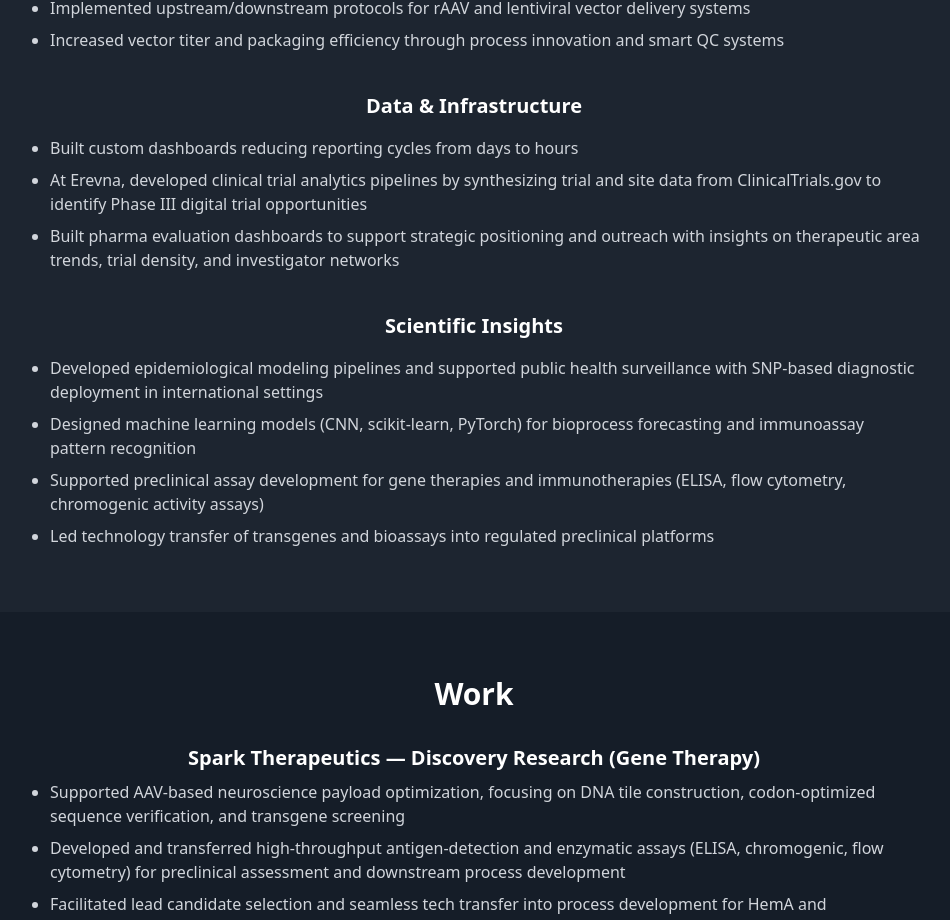
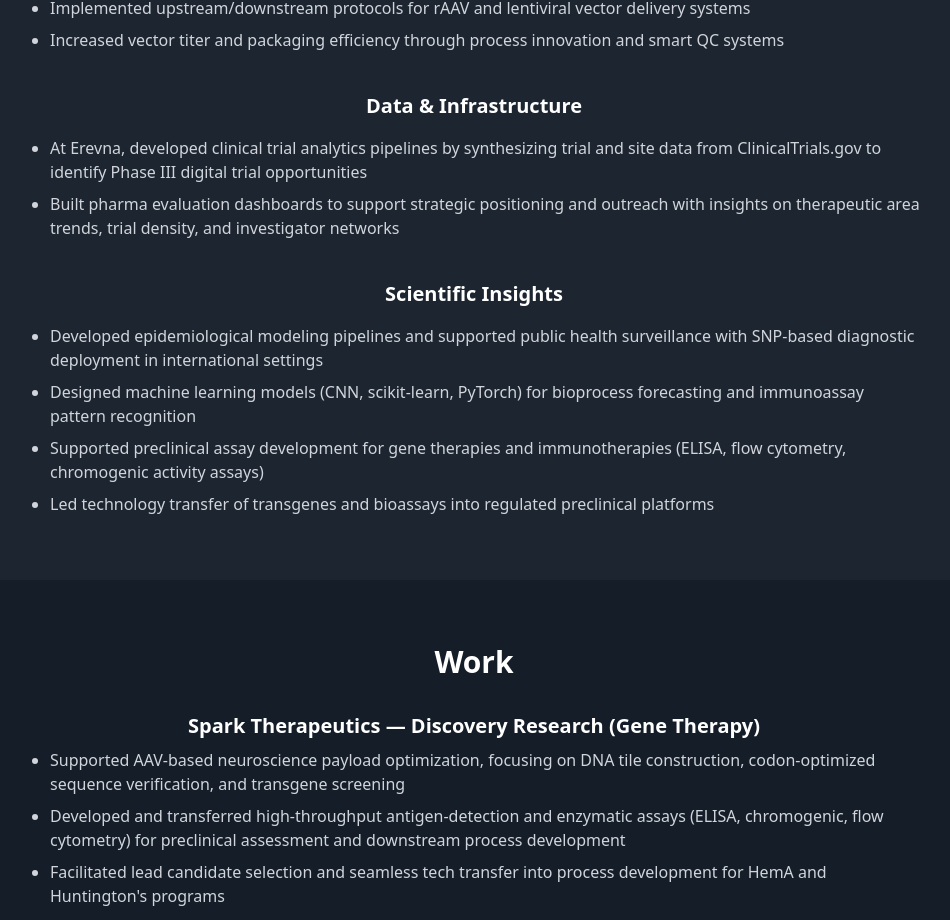
Before and after one commit to Nate22Dawgg/nathan-consulting-page-builder, a React (Vite) app: page / in a window 1280 px wide. Shown: the part 2139-3059 px from the top of the page, without its empty margins (166-1116 px from the left). Built offline with nearby package versions, Linux system fonts and the light colour scheme.

Commit message:
Remove dashboard-related content
Removed the sentence about custom dashboards from the Project Expertise section.

```diff
--- a/src/components/ProjectExpertise.tsx
+++ b/src/components/ProjectExpertise.tsx
@@ -27,7 +27,6 @@ const ProjectExpertise = () => {
     {
       title: "Data & Infrastructure",
       items: [
-        "Built custom dashboards reducing reporting cycles from days to hours",
         "At Erevna, developed clinical trial analytics pipelines by synthesizing trial and site data from ClinicalTrials.gov to identify Phase III digital trial opportunities",
         "Built pharma evaluation dashboards to support strategic positioning and outreach with insights on therapeutic area trends, trial density, and investigator networks"
       ]
```
